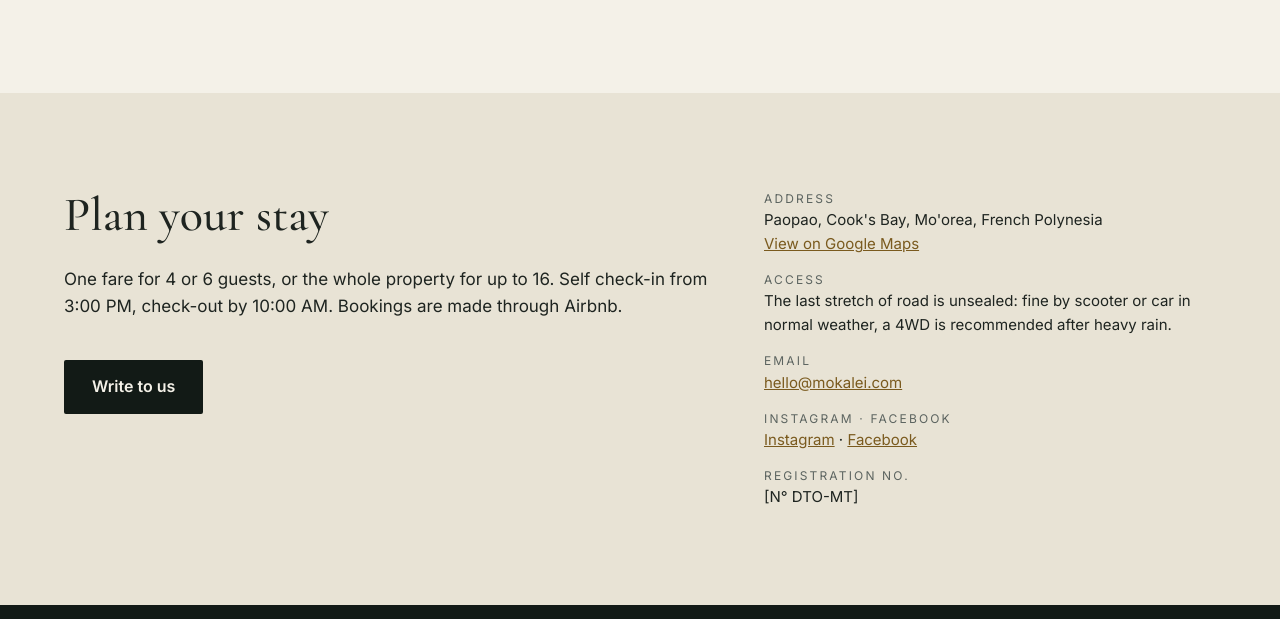
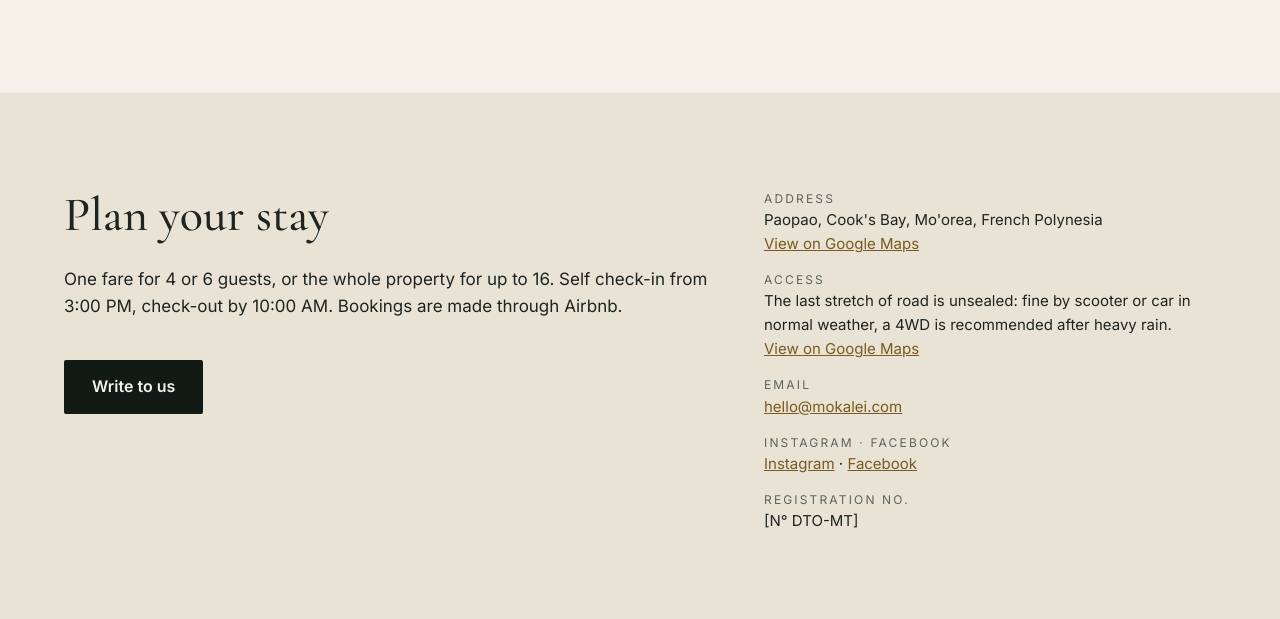
Before and after one commit to Mokalei/mokalei-web, an Eleventy site: page src/index.njk in a window 1280 px wide. Shown: the part 6563-7182 px from the top of the page. Built offline with nearby package versions, Linux system fonts and the light colour scheme; Eleventy itself is replaced by a stand-in of ours; files that its build step writes are made by us from their sources.

Commit message:
Ajoute aussi le lien Google Maps sous l'accès
Co-Authored-By: Claude Opus 5.5 <noreply@anthropic.com>
Claude-Session: https://claude.ai/code/session_01T3XRHYsEoWmZHw2Eu8SXyy

```diff
--- a/src/_includes/page.njk
+++ b/src/_includes/page.njk
@@ -175,7 +175,7 @@
     </div>
     <div class="col-etroite infos">
       <div><span class="label">{{ t.reservation.label_adresse }}</span>{{ t.reservation.adresse }}{% if site.contact.lien_maps %}<br><a href="{{ site.contact.lien_maps }}" target="_blank" rel="noopener">{{ t.reservation.lien_maps_texte }}</a>{% endif %}</div>
-      {% if t.reservation.acces %}<div><span class="label">{{ t.reservation.label_acces }}</span>{{ t.reservation.acces }}</div>{% endif %}
+      {% if t.reservation.acces %}<div><span class="label">{{ t.reservation.label_acces }}</span>{{ t.reservation.acces }}{% if site.contact.lien_maps %}<br><a href="{{ site.contact.lien_maps }}" target="_blank" rel="noopener">{{ t.reservation.lien_maps_texte }}</a>{% endif %}</div>{% endif %}
       <div><span class="label">{{ t.reservation.label_email }}</span><a href="mailto:{{ site.contact.email }}">{{ site.contact.email }}</a></div>
       <div><span class="label">{{ t.reservation.label_reseaux }}</span>{% if site.contact.instagram %}<a href="{{ site.contact.instagram }}" target="_blank" rel="noopener">Instagram</a>{% endif %}{% if site.contact.instagram and site.contact.facebook %} · {% endif %}{% if site.contact.facebook %}<a href="{{ site.contact.facebook }}" target="_blank" rel="noopener">Facebook</a>{% endif %}</div>
       {% if site.contact.numero_enregistrement %}<div><span class="label">{{ t.reservation.label_enregistrement }}</span>{{ site.contact.numero_enregistrement }}</div>{% endif %}
```
